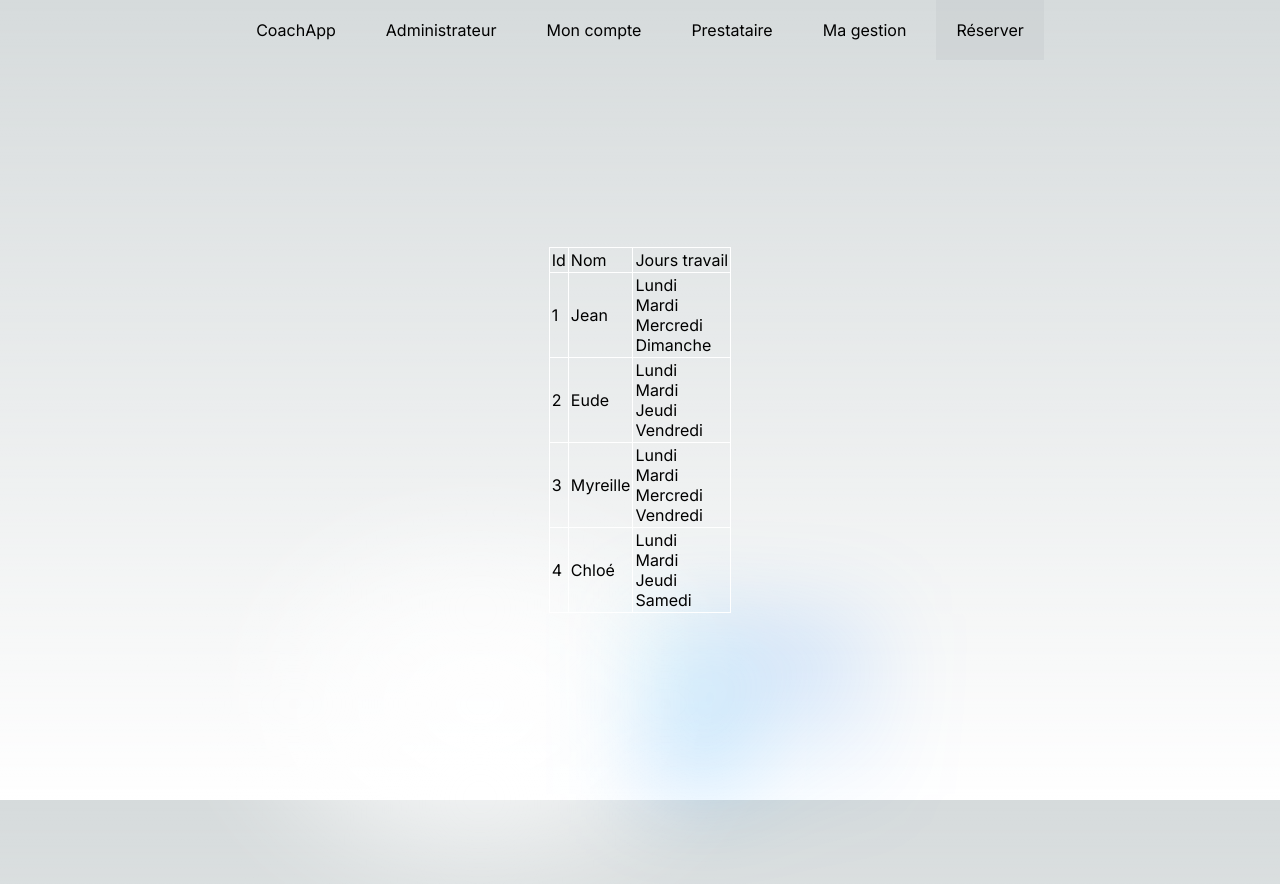
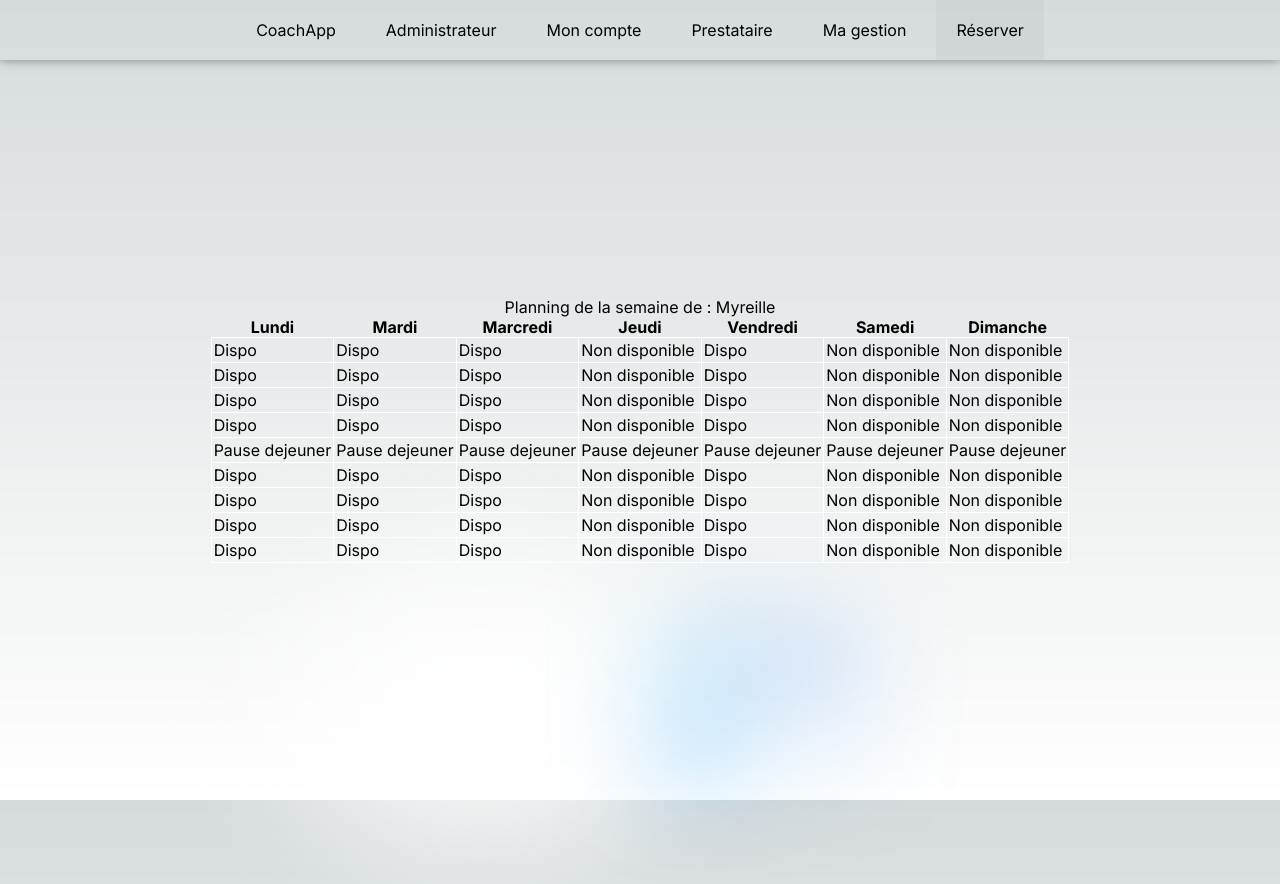
Before and after one commit to RobinSob94/CoachApp, a Next.js app in the folder coachapp-react/: page /reservation in a window 1280 px wide. Built offline with nearby package versions, Linux system fonts and the light colour scheme.

Commit message:
tableau réservation

```diff
--- /dev/null
+++ b/coachapp-react/models/equipier/equipierModel.jsx
@@ -0,0 +1,19 @@
+export default function useEquipierModel() {
+
+    function fetchEquipier() {
+            return [{"id": 1, "nom": "Jean", "jour_travail": ["Lundi", "Mardi", "Mercredi", "Dimanche"]},
+             {"id": 2, "nom": "Eude",  "jour_travail": ["Lundi", "Mardi", "Jeudi", "Vendredi"]},
+             {"id": 3, "nom": "Myreille", "jour_travail": ["Lundi", "Mardi", "Mercredi", "Vendredi"]},
+             {"id": 4, "nom": "Chloé", "jour_travail": ["Lundi", "Mardi", "Jeudi", "Samedi"]}]
+        }
+
+        function fetchEquipierUnique(){
+        return {"id": 3, "nom": "Myreille", "jour_travail": ["Lundi", "Mardi", "Mercredi", null, "Vendredi", null, null]}
+        }
+
+
+    return {
+        fetchEquipierUnique,
+        fetchEquipier
+    }
+}
--- a/coachapp-react/pages/prestataire/Prestataire.jsx
+++ b/coachapp-react/pages/prestataire/Prestataire.jsx
@@ -45,6 +45,6 @@ export default function Prestataire({presta, prestataires = null, isPresta = fal
 }
 
 Prestataire.propTypes = {
-    presta: PropTypes.string.isRequired,
-    prestataires: PropTypes.string.isRequired,
+    presta: PropTypes.object.isRequired,
+    prestataires: PropTypes.object.isRequired,
   };
--- a/coachapp-react/pages/reservation/Reservation.jsx
+++ b/coachapp-react/pages/reservation/Reservation.jsx
@@ -6,7 +6,8 @@ import { Inter } from 'next/font/google';
 import PropTypes from "prop-types";
 const inter = Inter({ subsets: ['latin'] })
 
-export default function Reservation({equipiers}) {
+export default function Reservation({equipier}) {
+
     return (
         <>
             <Head>
@@ -20,32 +21,82 @@ export default function Reservation({equipiers}) {
                 <div className={`${styles.center} ${styles.marginAuto}`}>
                 </div>
                 <table className={styles.reservationTab}>
+                    <caption>Planning de la semaine de : {equipier.nom}</caption>
                     <thead>
                     <tr>
-                        <td>
-                            Id
-                        </td>
-                        <td>
-                            Nom
-                        </td>
-                        <td>
-                            Jours travail
-                        </td>
+                        <th>
+                            Lundi
+                        </th>
+                        <th>
+                            Mardi
+                        </th>
+                        <th>
+                            Marcredi
+                        </th>
+                        <th>
+                            Jeudi
+                        </th>
+                        <th>
+                            Vendredi
+                        </th>
+                        <th>
+                            Samedi
+                        </th>
+                        <th>
+                            Dimanche
+                        </th>
                     </tr>
                     </thead>
                     <tbody>
-                    {equipiers !== null ?
-                        equipiers.map(equipier =>
-                            <tr key={equipier.id}>
-                                <td>{equipier.id}</td>
-                                <td>{equipier.nom}</td>
-                                <td>{equipier.jour_travail.map(jours => <p key={jours}>{jours}</p>)}</td></tr>)
-                        :
                         <tr>
-                            <td>Waiting...</td>
-                            <td>Waiting...</td>
-                            <td>Waiting...</td>
-                        </tr>}
+                            {equipier.jour_travail?.map((jour, index) =>
+                             jour === null ? <td key={index}>Non disponible</td> : <td key={index}>Dispo</td>
+                            )}
+                        </tr>
+                        <tr>
+                            {equipier.jour_travail?.map((jour, index) =>
+                             jour === null ? <td key={index}>Non disponible</td> : <td key={index}>Dispo</td>
+                            )}
+                        </tr>
+                        <tr>
+                            {equipier.jour_travail?.map((jour, index) =>
+                             jour === null ? <td key={index}>Non disponible</td> : <td key={index}>Dispo</td>
+                            )}
+                        </tr>
+                        <tr>
+                            {equipier.jour_travail?.map((jour, index) =>
+                             jour === null ? <td key={index}>Non disponible</td> : <td key={index}>Dispo</td>
+                            )}
+                        </tr>
+                        <tr>
+                            <td>Pause dejeuner</td>
+                            <td>Pause dejeuner</td>
+                            <td>Pause dejeuner</td>
+                            <td>Pause dejeuner</td>
+                            <td>Pause dejeuner</td>
+                            <td>Pause dejeuner</td>
+                            <td>Pause dejeuner</td>
+                        </tr>
+                        <tr>
+                            {equipier.jour_travail?.map((jour, index) =>
+                             jour === null ? <td key={index}>Non disponible</td> : <td key={index}>Dispo</td>
+                            )}
+                        </tr>
+                        <tr>
+                            {equipier.jour_travail?.map((jour, index) =>
+                             jour === null ? <td key={index}>Non disponible</td> : <td key={index}>Dispo</td>
+                            )}
+                        </tr>
+                        <tr>
+                            {equipier.jour_travail?.map((jour, index) =>
+                             jour === null ? <td key={index}>Non disponible</td> : <td key={index}>Dispo</td>
+                            )}
+                        </tr>
+                        <tr>
+                            {equipier.jour_travail?.map((jour, index) =>
+                             jour === null ? <td key={index}>Non disponible</td> : <td key={index}>Dispo</td>
+                            )}
+                        </tr>
                     </tbody>
                 </table>
             </main>
@@ -54,5 +105,5 @@ export default function Reservation({equipiers}) {
 }
 
 Reservation.propTypes = {
-    equipiers: PropTypes.array.isRequired
+    equipier: PropTypes.object.isRequired,
 };
--- a/coachapp-react/pages/reservation/index.jsx
+++ b/coachapp-react/pages/reservation/index.jsx
@@ -1,59 +1,49 @@
 import React from 'react';
 import Reservation from "@/pages/reservation/Reservation";
+import useequipierModel from '@/models/equipier/equipierModel'
 import {useEffect, useState} from "react";
 import PropTypes from "prop-types";
 
 
 export default function ReservationContainer({id_etablissement= 0}) {
+
+    const {
+        fetchEquipierUnique,
+        fetchEquipier
+    } = useequipierModel()
+
     const [service, setService] = useState("")
     const [dateHoraire, setDateHoraire] = useState(new Date())
-    const [equipiers, setEquipiers] = useState(null)
-    console.log(id_etablissement);
-    console.log(service,setService);
-    console.log( dateHoraire, setDateHoraire)
-    function equipiersCollection() {
-        setEquipiers( [
-            {
-                "id": 1,
-                "nom": "Jean",
-                "jour_travail": ["Lundi", "Mardi", "Mercredi", "Dimanche"]
-            },
-            {
-                "id": 2,
-                "nom": "Eude",
-                "jour_travail": ["Lundi", "Mardi", "Jeudi", "Vendredi"]
-            },
-            {
-                "id": 3,
-                "nom": "Myreille",
-                "jour_travail": ["Lundi", "Mardi", "Mercredi", "Vendredi"]
-            },
-            {
-                "id": 4,
-                "nom": "Chloé",
-                "jour_travail": ["Lundi", "Mardi", "Jeudi", "Samedi"]
-            }
-        ])
-    }
+    const [equipiers, setEquipiers] = useState([])
+    const [equipierUnique, setEquipierUnique] = useState({})
+
+    useEffect(() => {
+        const fetchP = async () => {
+            const dataUnique = await fetchEquipierUnique()
+            const data = await fetchEquipier()
+            setEquipierUnique(dataUnique)
+            return setEquipierUnique(dataUnique);
+        }
+            fetchP()
+        },[]);
 
 
-
-    async function getEquipier(id_hebergement) {
-        console.log(id_hebergement)
-        await equipiersCollection()
-    }
+    // async function getEquipier(id_hebergement) {
+    //     console.log(id_hebergement)
+    //     await equipiersCollection()
+    // }
 
 
-    getEquipier.propTypes = {
-        id_hebergement: PropTypes.string.isRequired,
-    };
-    useEffect(() => {
-        getEquipier(1)
-    }, []);
+    // getEquipier.propTypes = {
+    //     id_hebergement: PropTypes.string.isRequired,
+    // };
+    // useEffect(() => {
+    //     getEquipier(1)
+    // }, []);
 
     return (
         <>
-            <Reservation equipiers={equipiers}/>
+            <Reservation equipier={equipierUnique}/>
         </>
     )
 }
```
